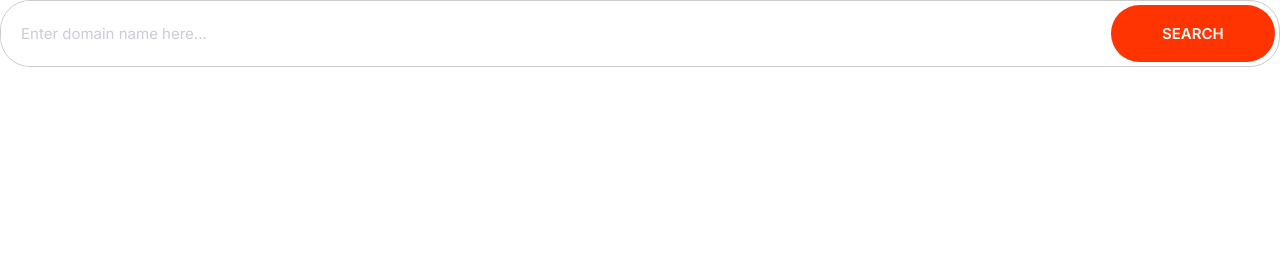
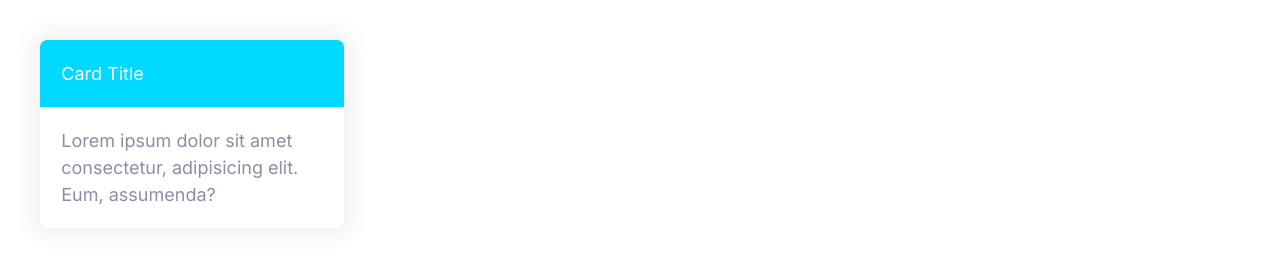
Before and after one commit to SaketKothari/cloudify, a plain HTML site: page index.html in a window 1280 px wide. Drawn offline with Linux system fonts and the light colour scheme.

Commit message:
Card Component

```diff
--- a/css/styles.css
+++ b/css/styles.css
@@ -302,3 +302,33 @@ a {
     font-size: 1.5rem;
   }
 }
+
+/* Cards */
+.card {
+  border-radius: 7px;
+  box-shadow: 0 0 20px 10px #f3f3f3;
+  overflow: hidden;
+}
+
+.card__header,
+.card__body {
+  padding: 2rem 7%;
+}
+
+.card--primary .card__header {
+  background: var(--color-primary);
+  color: #fff;
+}
+
+.card--secondary .card__header {
+  background: var(--color-secondary);
+  color: #fff;
+}
+
+.card--primary .badge--primary {
+  background: #126de4;
+}
+
+.card--secondary .badge--secondary {
+  background: #02cdf1;
+}
--- a/index.html
+++ b/index.html
@@ -14,13 +14,14 @@
     <link rel="stylesheet" href="css/styles.css" />
   </head>
   <body>
-    <div class="input-group">
-      <input
-        type="text"
-        class="input"
-        placeholder="Enter domain name here..."
-      />
-      <button class="btn btn--accent">Search</button>
+    <div style="width: 30%; padding: 4rem">
+      <div class="card card--secondary">
+        <header class="card__header">Card Title</header>
+        <div class="card__body">
+          Lorem ipsum dolor sit amet consectetur, adipisicing elit. Eum,
+          assumenda?
+        </div>
+      </div>
     </div>
   </body>
 </html>
```
Also changed, not shown: components/cards.html (added, +8 -0 lines).
